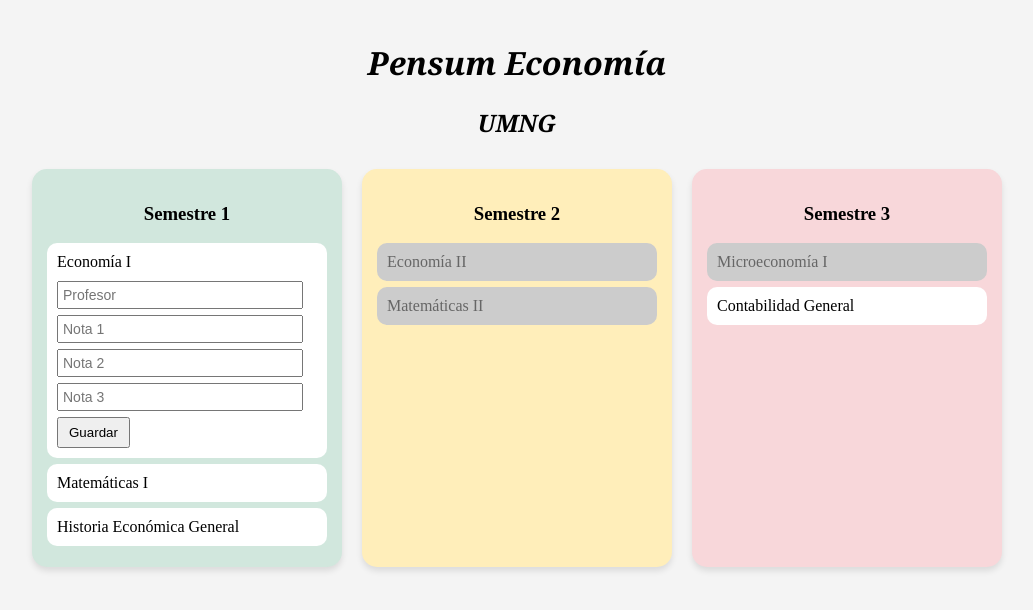
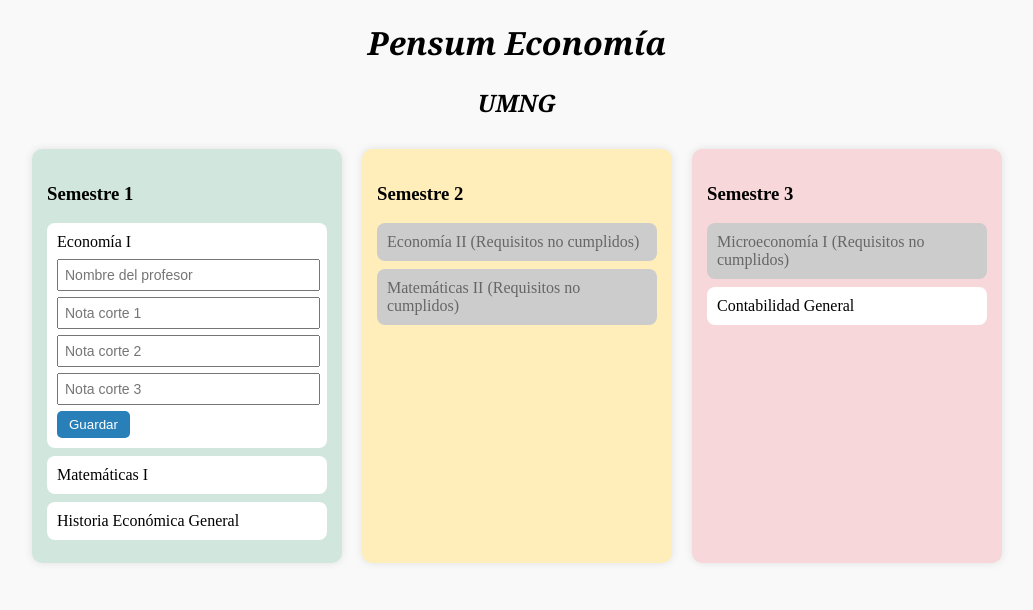
Before and after one commit to An4Isa1/1, a plain HTML site: page index.html in a window 1280 px wide. Both pictures are taken after a click on the element "Economía I". Shown: the whole page, without its empty margins (123-1156 px from the left). Drawn offline with Linux system fonts and the light colour scheme.

Commit message:
Update index.html

```diff
--- a/index.html
+++ b/index.html
@@ -1,48 +1,33 @@
 <!DOCTYPE html>
 <html lang="es">
 <head>
-  <meta charset="UTF-8">
-  <title><i>Pensum Economía</i> - UMNG</title>
+  <meta charset="UTF-8" />
+  <title>Pensum Economía UMNG</title>
   <style>
-    /* Estilo general */
     body {
       font-family: "Times New Roman", serif;
-      background: #f4f4f4;
-      margin: 0;
-      padding: 20px;
+      background: #f9f9f9;
+      margin: 20px;
     }
-
     h1, h2 {
       font-family: Georgia, serif;
       font-style: italic;
       text-align: center;
     }
-
-    h1 {
-      font-size: 2em;
-    }
-
     .contenedor-semestres {
       display: flex;
       flex-wrap: wrap;
+      gap: 20px;
       justify-content: center;
-      gap: 20px;
       margin-top: 30px;
     }
-
     .semestre {
-      border-radius: 15px;
+      background-color: #e3e3e3;
+      border-radius: 10px;
+      width: 280px;
       padding: 15px;
-      width: 280px;
-      box-shadow: 0 4px 6px rgba(0,0,0,0.1);
+      box-shadow: 0 0 8px rgba(0,0,0,0.1);
     }
-
-    .semestre h3 {
-      font-weight: bold;
-      text-align: center;
-    }
-
-    /* Colores por semestre */
     .semestre-1 { background-color: #d1e7dd; }
     .semestre-2 { background-color: #ffeeba; }
     .semestre-3 { background-color: #f8d7da; }
@@ -52,55 +37,54 @@
     .semestre-7 { background-color: #fff3cd; }
     .semestre-8 { background-color: #f5c6cb; }
     .semestre-9 { background-color: #b8daff; }
-
     .materia {
-      background-color: #fff;
+      background: white;
+      margin: 8px 0;
       padding: 10px;
-      margin: 6px 0;
-      border-radius: 10px;
+      border-radius: 8px;
       cursor: pointer;
       position: relative;
     }
-
     .materia.bloqueada {
-      background-color: #ccc;
+      background: #ccc;
       color: #666;
       cursor: not-allowed;
     }
-
     .materia.aprobada {
+      background-color: #a8e6a3;
       text-decoration: line-through;
-      background-color: #b0e57c;
+      cursor: default;
     }
-
     .formulario {
       display: none;
-      margin-top: 10px;
+      margin-top: 8px;
     }
-
     .formulario input {
       display: block;
-      margin-bottom: 6px;
-      width: 90%;
-      padding: 4px;
+      width: 95%;
+      margin: 6px 0;
+      padding: 6px;
       font-size: 14px;
     }
-
     .formulario button {
-      padding: 6px 10px;
+      padding: 6px 12px;
       cursor: pointer;
+      background-color: #2980b9;
+      color: white;
+      border: none;
+      border-radius: 5px;
     }
   </style>
 </head>
 <body>
 
-  <h1><i>Pensum Economía</i></h1>
+  <h1>Pensum Economía</h1>
   <h2>UMNG</h2>
 
-  <!-- Contenedor principal de los semestres -->
   <div class="contenedor-semestres" id="contenedor"></div>
 
   <script>
+    // Definición de materias por semestre
     const materias = {
       1: [
         { nombre: "Economía I", requisitos: [] },
@@ -114,48 +98,65 @@
       3: [
         { nombre: "Microeconomía I", requisitos: ["Economía II", "Matemáticas II"] },
         { nombre: "Contabilidad General", requisitos: [] }
-      ]
-      // Puedes continuar con los semestres 4 a 9 aquí...
+      ],
+      // Completa con los semestres 4 a 9 si quieres
     };
 
+    // Estado guardado en localStorage
     const estado = JSON.parse(localStorage.getItem("estadoPensum")) || {};
 
-    function crearMateria(materia, semestre) {
+    // Función que verifica si una materia está desbloqueada (sus requisitos están aprobados)
+    function estaDesbloqueada(materia) {
+      return materia.requisitos.every(req => estado[req]?.aprobada);
+    }
+
+    // Función para crear cada materia en el DOM
+    function crearMateria(materia) {
       const div = document.createElement("div");
       div.classList.add("materia");
 
-      const desbloqueada = materia.requisitos.every(req => estado[req]?.aprobada);
+      const desbloqueada = estaDesbloqueada(materia);
+
+      // Materia bloqueada
       if (!desbloqueada) {
         div.classList.add("bloqueada");
+        div.textContent = materia.nombre + " (Requisitos no cumplidos)";
+        return div;
       }
 
+      // Materia aprobada
       if (estado[materia.nombre]?.aprobada) {
         div.classList.add("aprobada");
-        div.textContent = `${materia.nombre} (Aprobada)`;
-      } else {
-        div.textContent = materia.nombre;
+        div.textContent = `${materia.nombre} (Aprobada) - Profesor: ${estado[materia.nombre].profesor} - Promedio: ${estado[materia.nombre].promedio}`;
+        return div;
       }
 
-      // Crear formulario oculto
+      // Materia desbloqueada y no aprobada aún
+      div.textContent = materia.nombre;
+
+      // Crear formulario oculto para profesor y notas
       const formulario = document.createElement("div");
       formulario.classList.add("formulario");
 
       formulario.innerHTML = `
-        <input type="text" placeholder="Profesor" name="profesor">
-        <input type="number" placeholder="Nota 1" step="0.1" min="0" max="5" name="nota1">
-        <input type="number" placeholder="Nota 2" step="0.1" min="0" max="5" name="nota2">
-        <input type="number" placeholder="Nota 3" step="0.1" min="0" max="5" name="nota3">
+        <input type="text" name="profesor" placeholder="Nombre del profesor" />
+        <input type="number" name="nota1" min="0" max="5" step="0.1" placeholder="Nota corte 1" />
+        <input type="number" name="nota2" min="0" max="5" step="0.1" placeholder="Nota corte 2" />
+        <input type="number" name="nota3" min="0" max="5" step="0.1" placeholder="Nota corte 3" />
         <button>Guardar</button>
       `;
 
-      formulario.querySelector("button").addEventListener("click", () => {
-        const profesor = formulario.querySelector('[name="profesor"]').value.trim();
-        const n1 = parseFloat(formulario.querySelector('[name="nota1"]').value);
-        const n2 = parseFloat(formulario.querySelector('[name="nota2"]').value);
-        const n3 = parseFloat(formulario.querySelector('[name="nota3"]').value);
+      // Añadir evento al botón Guardar
+      formulario.querySelector("button").addEventListener("click", (e) => {
+        e.stopPropagation();
+
+        const profesor = formulario.querySelector('input[name="profesor"]').value.trim();
+        const n1 = parseFloat(formulario.querySelector('input[name="nota1"]').value);
+        const n2 = parseFloat(formulario.querySelector('input[name="nota2"]').value);
+        const n3 = parseFloat(formulario.querySelector('input[name="nota3"]').value);
 
         if (!profesor || isNaN(n1) || isNaN(n2) || isNaN(n3)) {
-          alert("Completa todos los campos correctamente.");
+          alert("Por favor completa todos los campos correctamente.");
           return;
         }
 
@@ -163,48 +164,54 @@
 
         estado[materia.nombre] = {
           profesor,
-          notas: [n1, n2, n3],
+          nota1: n1,
+          nota2: n2,
+          nota3: n3,
           promedio,
           aprobada: promedio >= 3.0
         };
 
         localStorage.setItem("estadoPensum", JSON.stringify(estado));
-        location.reload(); // Recargar para actualizar la vista
+
+        // Recargar para actualizar el estado visual
+        location.reload();
       });
 
       div.appendChild(formulario);
 
+      // Mostrar/ocultar formulario al hacer clic en la materia (si no está bloqueada ni aprobada)
       div.addEventListener("click", () => {
-        if (div.classList.contains("bloqueada")) {
-          alert("No puedes cursar esta materia aún. Requisitos: " + materia.requisitos.join(", "));
-          return;
+        if (formulario.style.display === "block") {
+          formulario.style.display = "none";
+        } else {
+          formulario.style.display = "block";
         }
-
-        // Alternar visibilidad del formulario
-        const visible = formulario.style.display === "block";
-        formulario.style.display = visible ? "none" : "block";
       });
 
       return div;
     }
 
-    function cargarMaterias() {
+    // Función para renderizar el pensum completo
+    function renderizar() {
       const contenedor = document.getElementById("contenedor");
-      for (let semestre in materias) {
-        const semDiv = document.createElement("div");
-        semDiv.classList.add("semestre", `semestre-${semestre}`);
-        semDiv.innerHTML = `<h3>Semestre <strong>${semestre}</strong></h3>`;
+      contenedor.innerHTML = ""; // Limpiar
+
+      for (const semestre in materias) {
+        const divSemestre = document.createElement("div");
+        divSemestre.classList.add("semestre", `semestre-${semestre}`);
+        divSemestre.innerHTML = `<h3>Semestre ${semestre}</h3>`;
 
         materias[semestre].forEach(materia => {
-          const matDiv = crearMateria(materia, semestre);
-          semDiv.appendChild(matDiv);
+          const materiaDiv = crearMateria(materia);
+          divSemestre.appendChild(materiaDiv);
         });
 
-        contenedor.appendChild(semDiv);
+        contenedor.appendChild(divSemestre);
       }
     }
 
-    cargarMaterias();
+    // Inicializar renderizado
+    renderizar();
   </script>
 
 </body>
```
